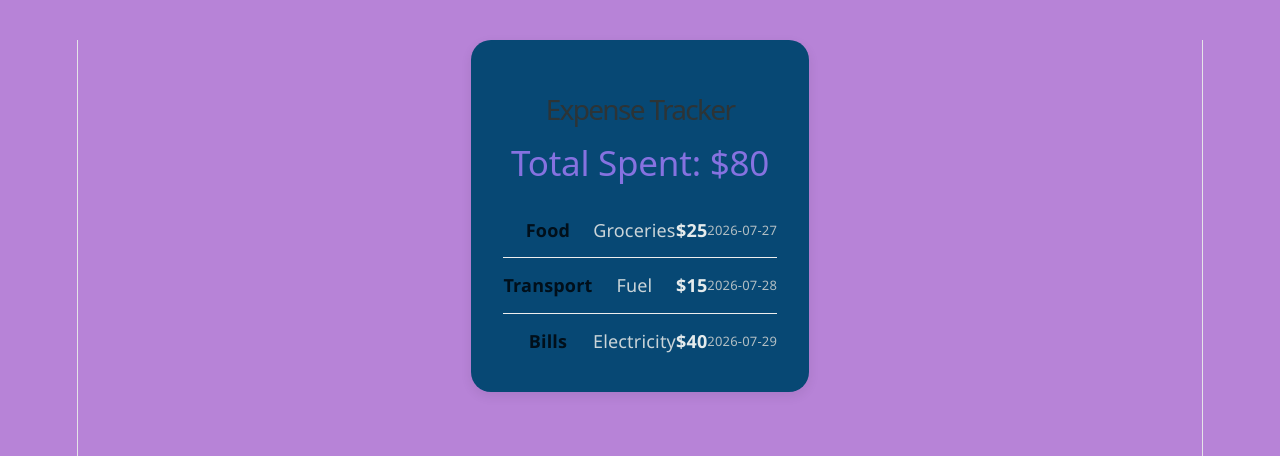
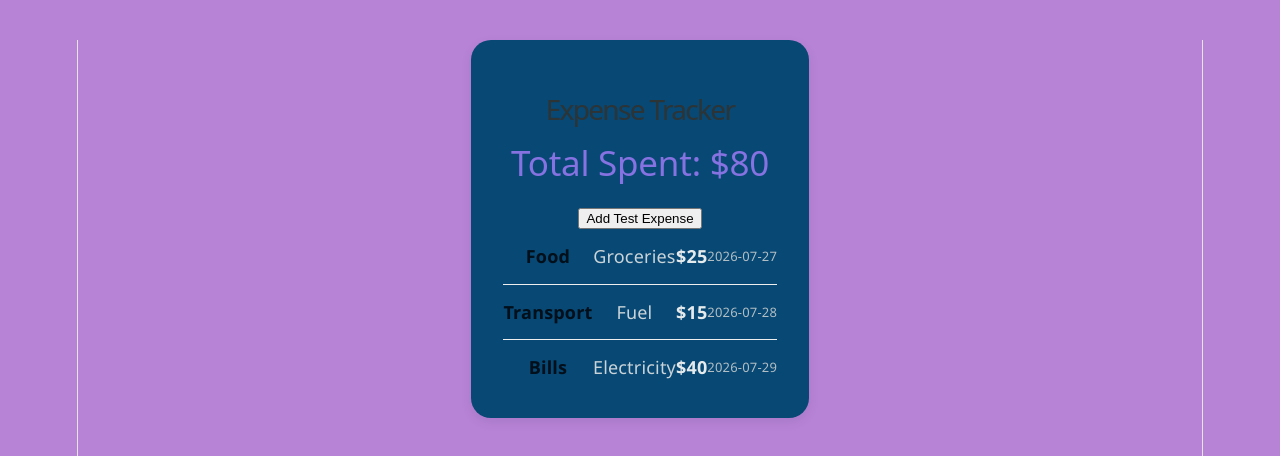
Before and after one commit to maryamnadeem2019-jpg/expense-tracker-frontend, a React (Vite) app: page / in a window 1280 px wide. Shown: the top 456 px of the page. Built offline with nearby package versions, Linux system fonts and the light colour scheme.

Commit message:
Day 6: Added useState for dynamic expense list

```diff
--- a/src/App.jsx
+++ b/src/App.jsx
@@ -1,20 +1,27 @@
+import { useState } from 'react';
 import ExpenseRow from './components/ExpenseRow';
 import './App.css';
 
-const mockExpenses = [
+const initialExpenses = [
   { id: 1, category: "Food", description: "Groceries", amount: 25, date: "2026-07-27" },
   { id: 2, category: "Transport", description: "Fuel", amount: 15, date: "2026-07-28" },
   { id: 3, category: "Bills", description: "Electricity", amount: 40, date: "2026-07-29" },
 ];
 
 function App() {
-  const total = mockExpenses.reduce((sum, exp) => sum + exp.amount, 0);
-
+  const [expenses, setExpenses] = useState(initialExpenses);
+  const total = expenses.reduce((sum, exp) => sum + exp.amount, 0);
+  function addExpense(newExpense) {
+  setExpenses([...expenses, { ...newExpense, id: Date.now() }]);
+}
   return (
     <div className="app-container">
       <h1>Expense Tracker</h1>
       <h2>Total Spent: ${total}</h2>
-      {mockExpenses.map(exp => (
+       <button onClick={() => addExpense({ category: "Test", description: "Sample item", amount: 10, date: "2026-07-29" })}>
+        Add Test Expense
+      </button>
+      {expenses.map(exp => (
         <ExpenseRow key={exp.id} expense={exp} />
       ))}
     </div>
```
